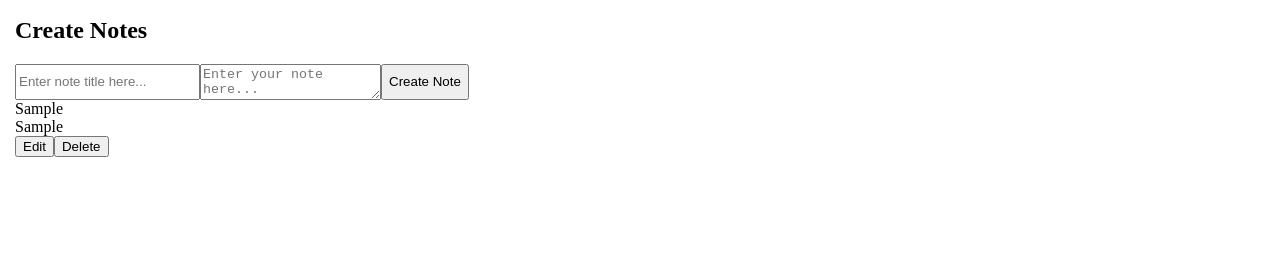
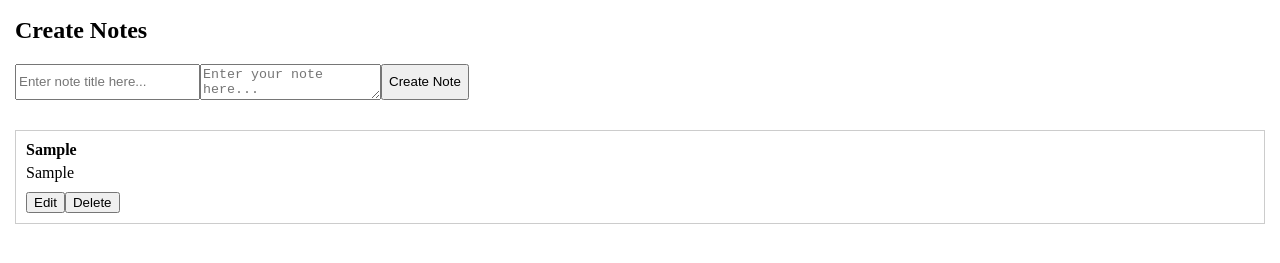
Before and after one commit to darsan012/SecureNote, a plain HTML site: page index.html in a window 1280 px wide. Both pictures are taken after typing "Sample", "Sample" into the empty fields and a click on the button "Create Note". Shown: the part 55-318 px from the top of the page. Drawn offline with nearby package versions, Linux system fonts and the light colour scheme.

Commit message:
chages in the styling of the displaying notes

```diff
--- a/style.css
+++ b/style.css
@@ -23,3 +23,25 @@ body {
 #notesForm {
     display: flex;
 }
+
+#noteList {
+    padding-top: 30px;
+}
+
+.note-item {
+    margin-bottom: 10px;
+    border: 1px solid #ccc;
+    padding: 10px;
+}
+
+.note-title {
+    font-weight: bold;
+  }
+
+.note-content {
+margin-top: 5px;
+}
+
+.note-actions {
+margin-top: 10px;
+}
```
